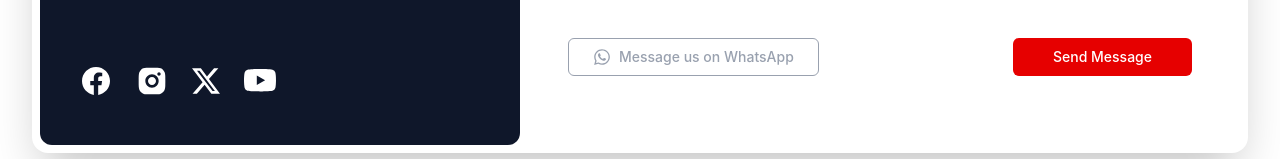
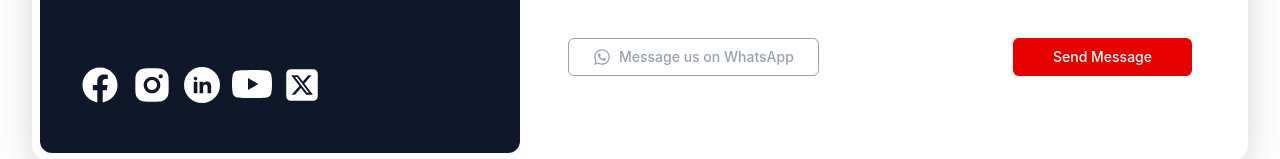
Before and after one commit to media2Apd/Relda_Devv, a React (Create React App) app in the folder client/: page /ContactUsPage in a window 1280 px wide. Shown: the part 754-913 px from the top of the page. Built offline with nearby package versions, Linux system fonts and the light colour scheme; no server answers.

Commit message:
contactUs

```diff
--- a/client/src/components/Footer.js
+++ b/client/src/components/Footer.js
@@ -55,9 +55,8 @@ import {
   IoLogoFacebook,
 } from "react-icons/io5";
 import { FaSquareXTwitter } from "react-icons/fa6";
-import { RiInstagramFill } from "react-icons/ri";
-import {  BsYoutube } from "react-icons/bs";
-import { RiLinkedinFill } from "react-icons/ri";
+import { RiInstagramFill, RiLinkedinFill } from "react-icons/ri";
+import { BsYoutube } from "react-icons/bs";
 import {
   FiMapPin,
   FiPhoneCall,
--- a/client/src/pages/ContactUsPage.js
+++ b/client/src/pages/ContactUsPage.js
@@ -102,8 +102,9 @@
 
 import React, { useState } from "react";
 import { IoLogoFacebook } from "react-icons/io5";
-import { RiInstagramFill } from "react-icons/ri";
-import { BsTwitterX, BsYoutube } from "react-icons/bs";
+import { RiInstagramFill, RiLinkedinFill } from "react-icons/ri";
+import { BsYoutube } from "react-icons/bs";
+import { FaSquareXTwitter } from "react-icons/fa6";
 import { FiPhone, FiMail, FiMapPin, FiClock } from "react-icons/fi";
 import SummaryApi from "../common";
 import { FaWhatsapp } from "react-icons/fa";
@@ -251,39 +252,42 @@ const handleSubmit = async (e) => {
                 </p>
               </div>
             </div>
-
-             <div className="flex gap-6">
+            <div className="flex items-center gap-3">
               <a
                 href="https://www.facebook.com/reldaindia"
                 target="_blank"
                 rel="noopener noreferrer"
-                  className="flex items-center justify-center transition-colors hover:text-brand-primaryHover"
+                className="flex items-center justify-center transition-colors text-white hover:text-brand-primaryHover"
               >
-                  <IoLogoFacebook className="w-5 h-5 md:w-8 md:h-8 " />
+                <IoLogoFacebook className="w-10 h-10" />
               </a>
               <a
                 href="https://www.instagram.com/reldaindia/?hl=en"
                 target="_blank"
                 rel="noopener noreferrer"
-                  className="flex items-center justify-center hover:text-brand-primaryHover transition-colors"
+                className="flex items-center justify-center text-white hover:text-brand-primaryHover transition-colors"
               >
-                  <RiInstagramFill className="w-5 h-5 md:w-8 md:h-8 " />
+                <RiInstagramFill className="w-10 h-10" />
+              </a>
+              <a href="https://www.linkedin.com/company/elda-electronics/?viewAsMember=true" target="_blank" rel="noopener noreferrer" className="w-9 h-9 bg-white rounded-full flex items-center justify-center text-[#0F172A] hover:bg-brand-primaryHover transition-all">
+                <RiLinkedinFill size={22} />
+              </a>
+
+              <a
+                href="https://www.youtube.com/channel/UClkiHCA4tVLtbtIc2fjhCgQ"
+                target="_blank"
+                rel="noopener noreferrer"
+                className="flex items-center justify-center text-white hover:text-brand-primaryHover transition-colors"
+              >
+                <BsYoutube className="text-[40px]" />
               </a>
               <a
                 href="https://www.linkedin.com"
                 target="_blank"
                 rel="noopener noreferrer"
-                  className="flex items-center justify-center hover:text-brand-primaryHover transition-colors"
+                className="flex items-center justify-center text-white hover:text-brand-primaryHover transition-colors"
               >
-                  <BsTwitterX className="w-4 h-4 md:w-7 md:h-7" />
-                </a>
-                <a
-                  href="https://www.youtube.com/channel/UClkiHCA4tVLtbtIc2fjhCgQ"
-                  target="_blank"
-                  rel="noopener noreferrer"
-                  className="flex items-center justify-center hover:text-brand-primaryHover transition-colors"
-                >
-                  <BsYoutube className="w-5 h-5 md:w-8 md:h-8" />
+                <FaSquareXTwitter className="w-9 h-9" />
               </a>
             </div>
           </div>
```
Lines whose indentation alone changed are shown as unchanged.
